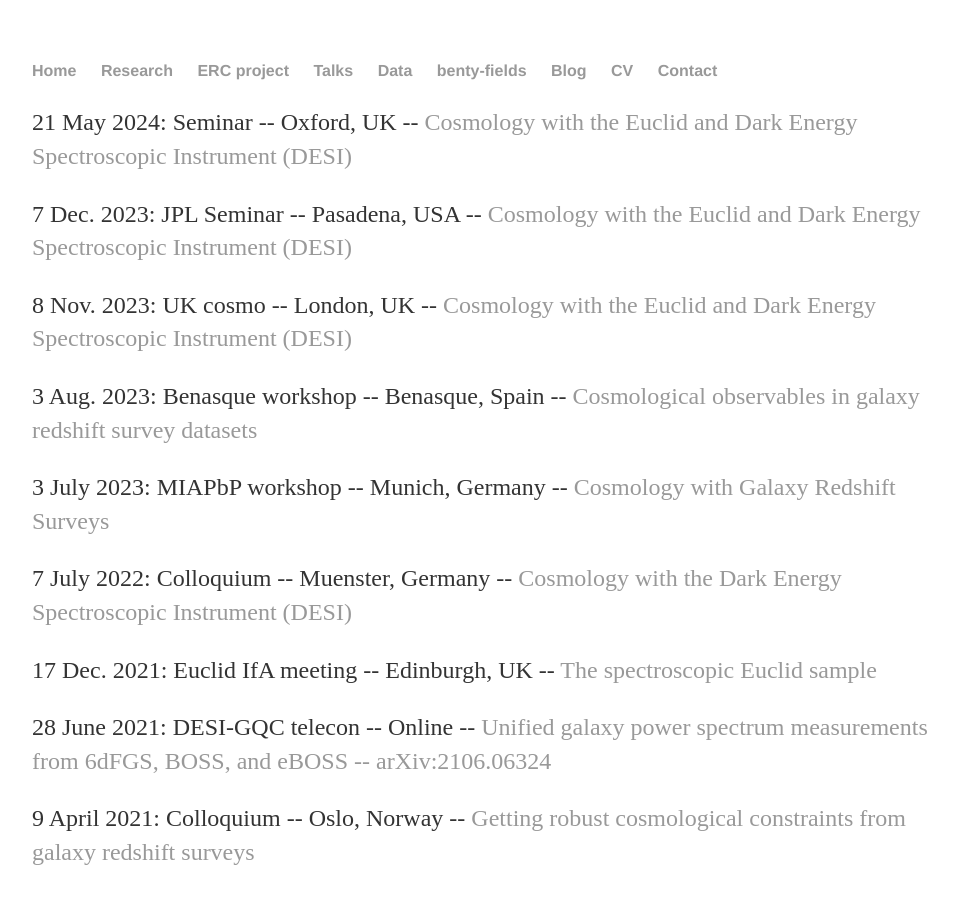
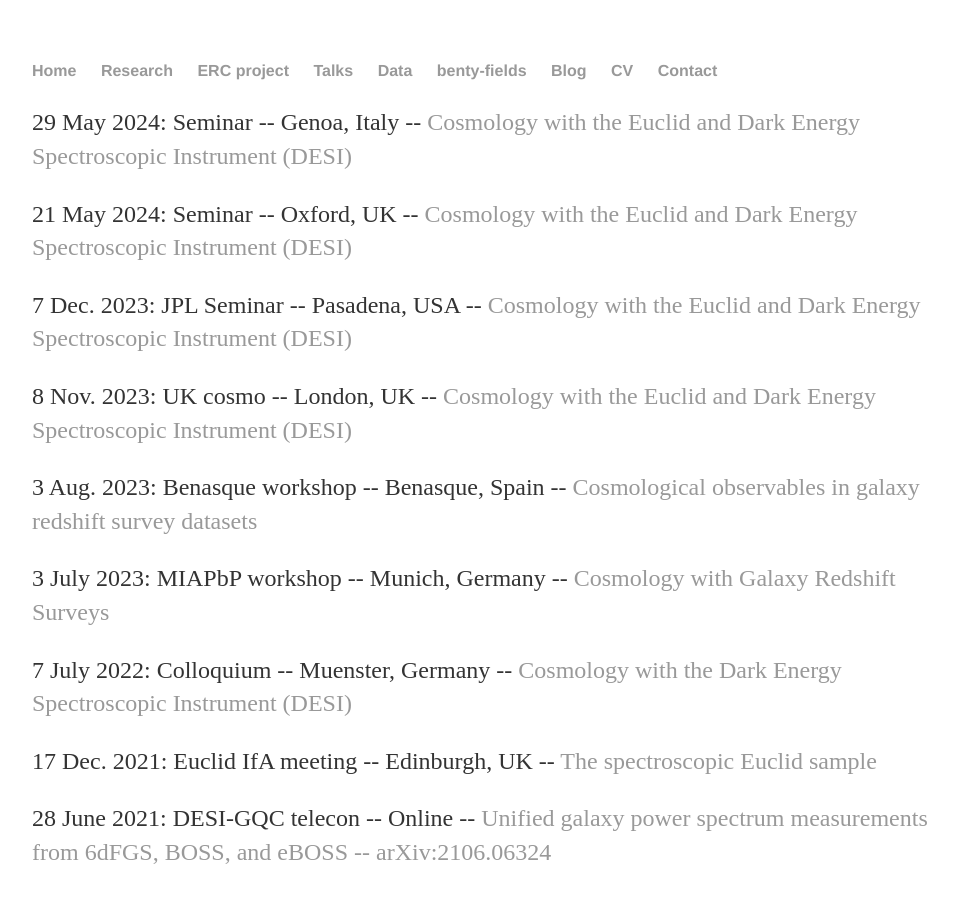
Before and after one commit to fbeutler/fbeutler.github.io, a Jekyll site: the page built from talks/talks.html, in a window 1280 px wide and 900 px high. Shown: the whole window, without its empty margins (160-1118 px from the left). Built offline with Jekyll 4.4.1, drawn with Linux system fonts in a browser that asks for light colours.

Commit message:
Update talks.html

```diff
--- a/talks/talks.html
+++ b/talks/talks.html
@@ -4,6 +4,9 @@
 ---
 
 <div id="talks">
+  <p>
+     29 May 2024: Seminar -- Genoa, Italy -- <a href='/static/Genoa_2024.pdf' target="_blank">Cosmology with the Euclid and Dark Energy Spectroscopic Instrument (DESI)</a>
+  </p>
   <p>
      21 May 2024: Seminar -- Oxford, UK -- <a href='/static/Oxford_2024.pdf' target="_blank">Cosmology with the Euclid and Dark Energy Spectroscopic Instrument (DESI)</a>
   </p>
```
